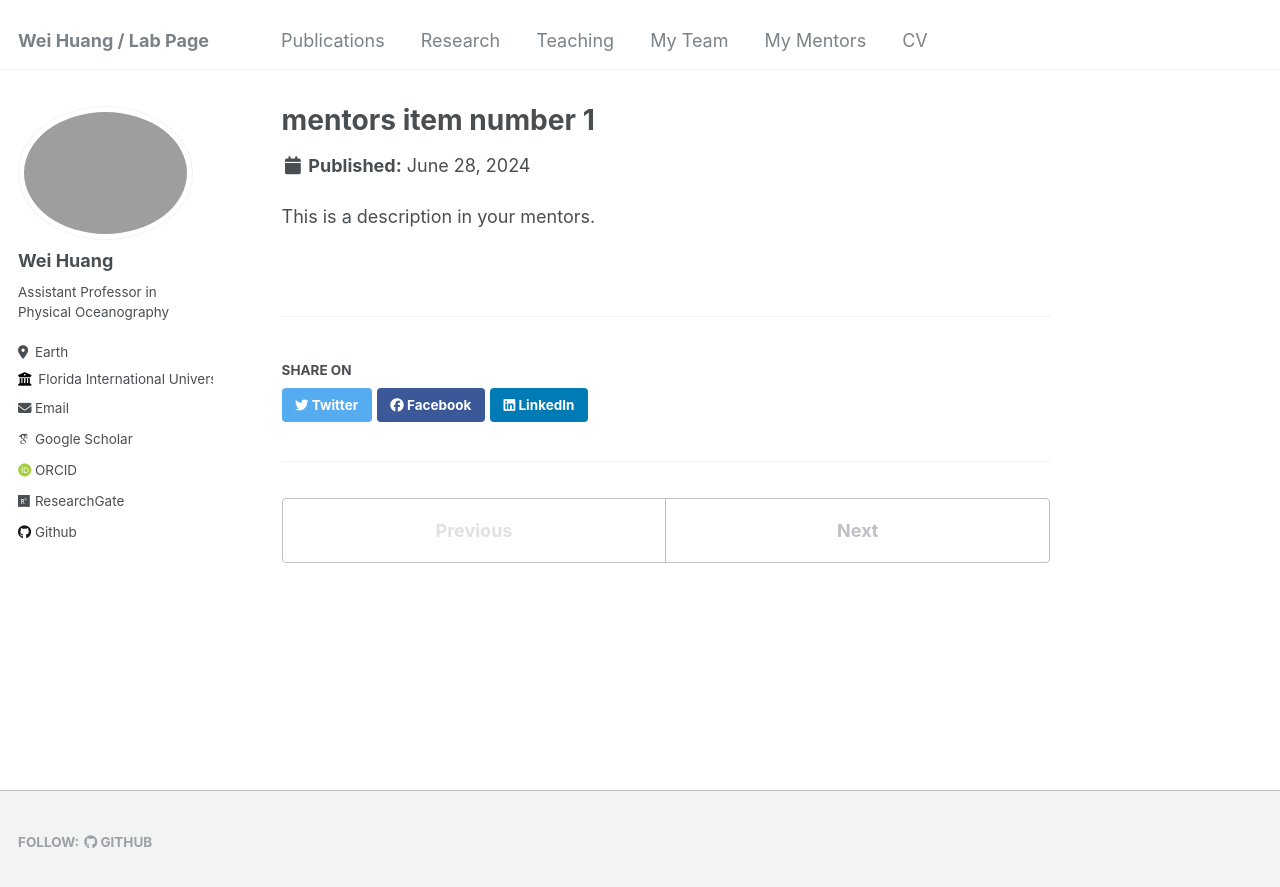
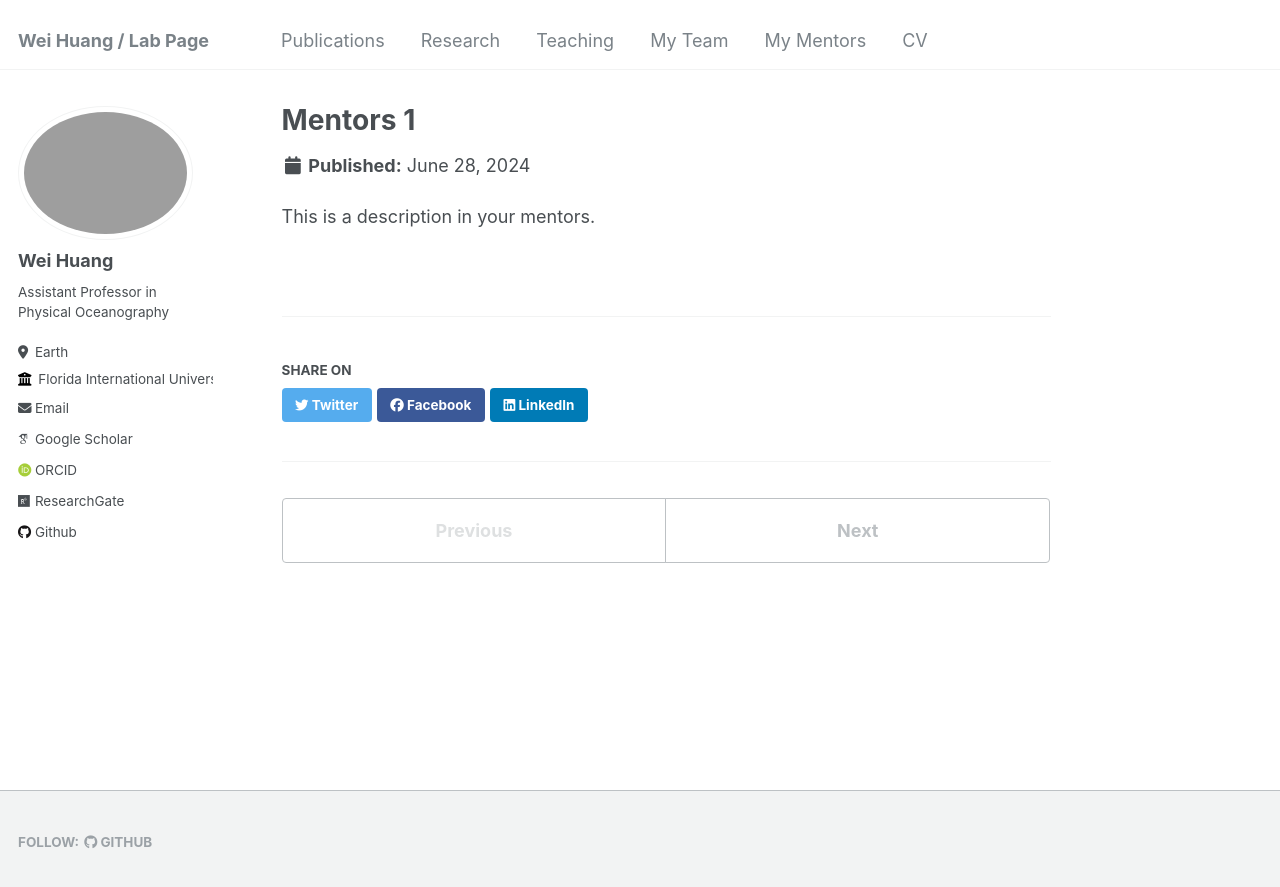
Before and after one commit to huang96169/huang96169.github.io, a Jekyll site: the page built from _mentors/mentors-1.md, in a window 1280 px wide. Shown: the top 887 px of the page. Built offline with Jekyll 4.4.1, drawn with Linux system fonts in a browser that asks for light colours; some web fonts are replaced.

Commit message:
del title

```diff
--- a/_mentors/mentors-1.md
+++ b/_mentors/mentors-1.md
@@ -1,5 +1,4 @@
 ---
-title: "mentors item number 1"
 short: Short description of mentors item number 1
 excerpt: "<img src='/images/Mentor_DrLi.jpg'>"
 collection: mentors
```
